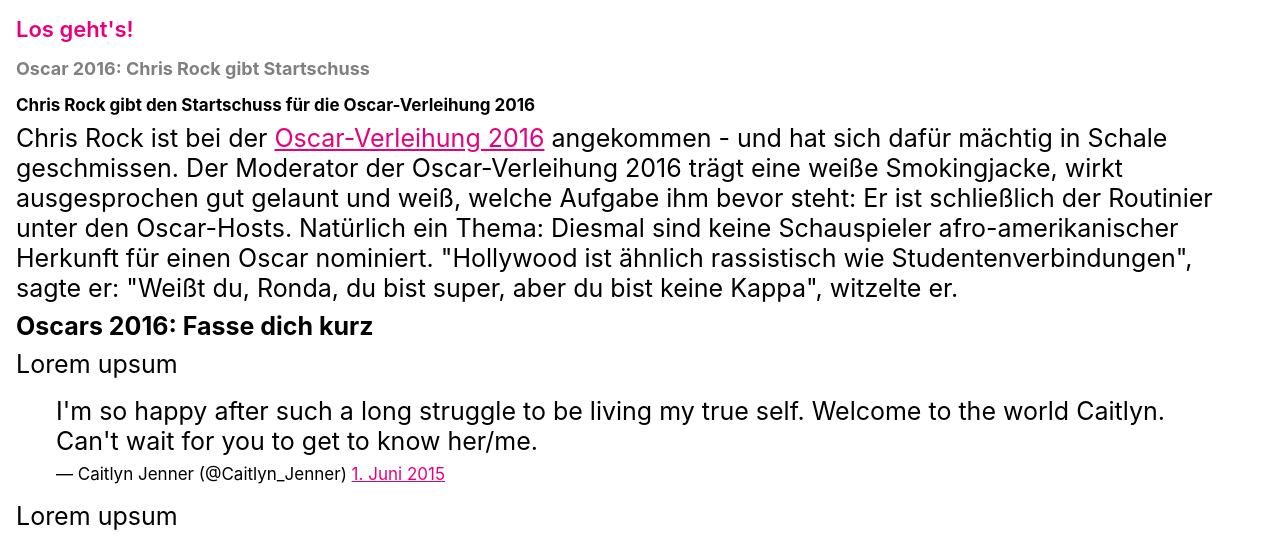
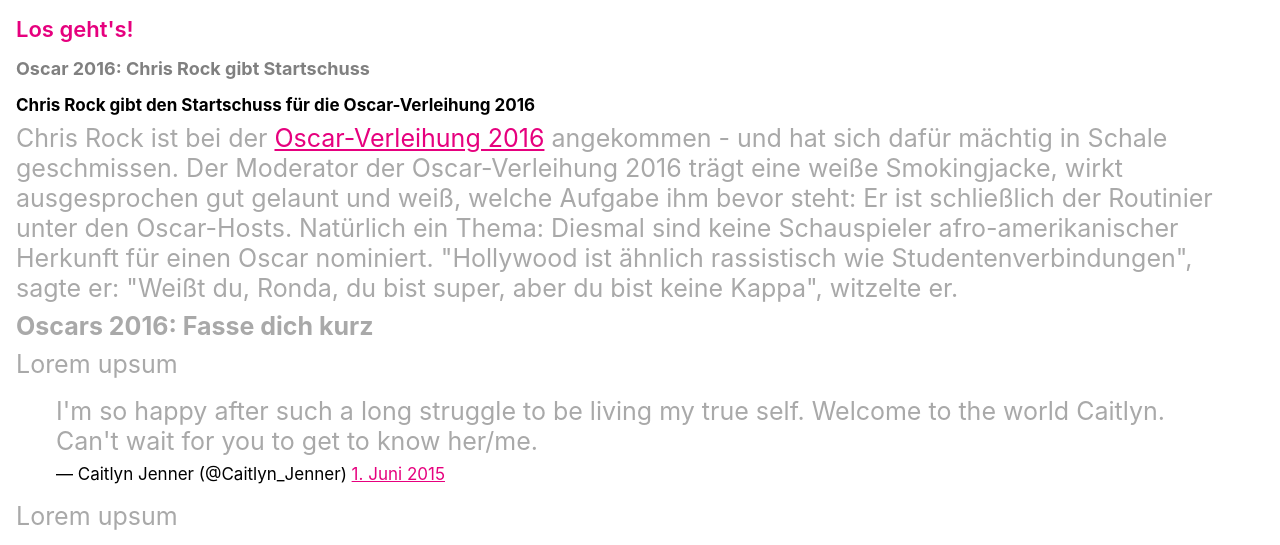
Before and after one commit to stanwood/Glamour_CSS, a plain HTML site: page index.html in a window 1280 px wide. Shown: the top 545 px of the page. Drawn offline with Linux system fonts and the light colour scheme; grey boxes are pictures that could not be loaded; a script that the page names is missing.

Commit message:
Update article.css

```diff
--- a/article.css
+++ b/article.css
@@ -44,6 +44,7 @@ p, body > i, body > a {
 	padding: 0;
 	margin: 0;
 	margin-bottom: 8px;
+	color: darkgrey;
 }
 
 body > i, body > a{
```
